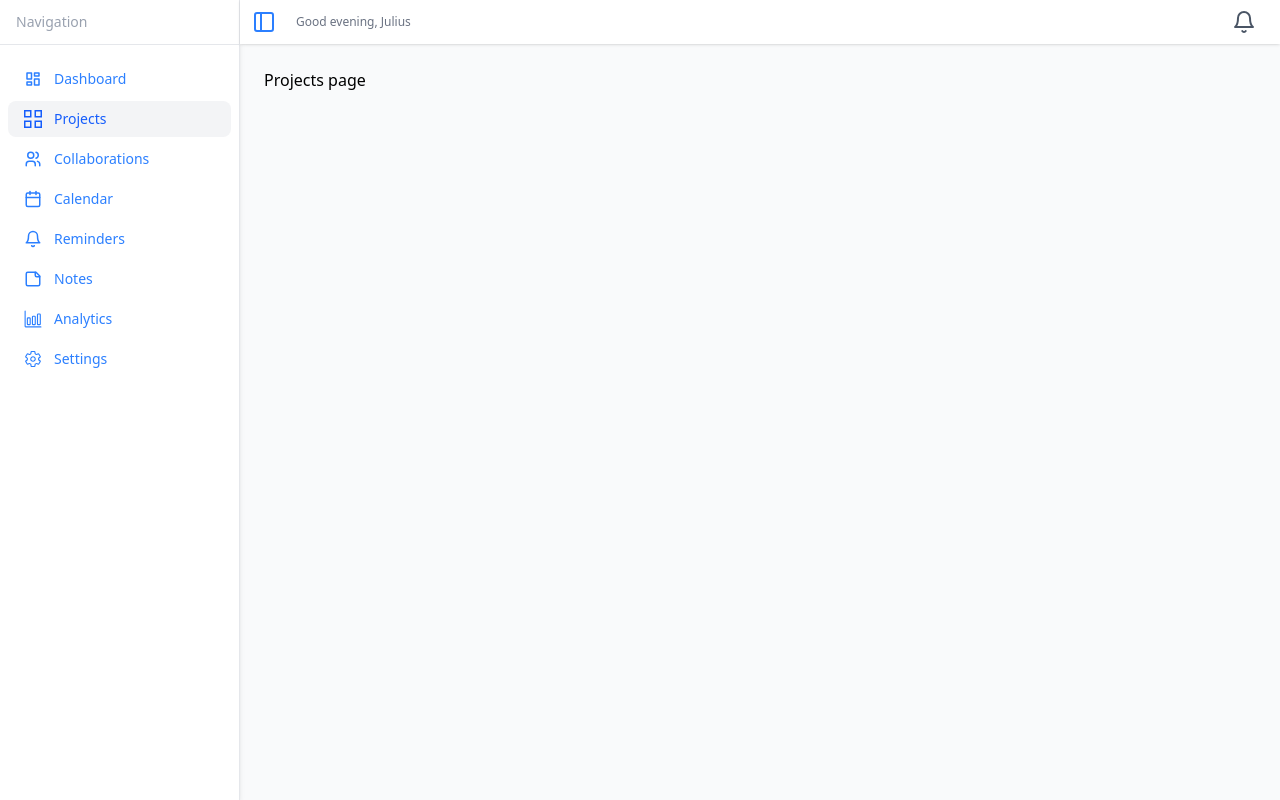
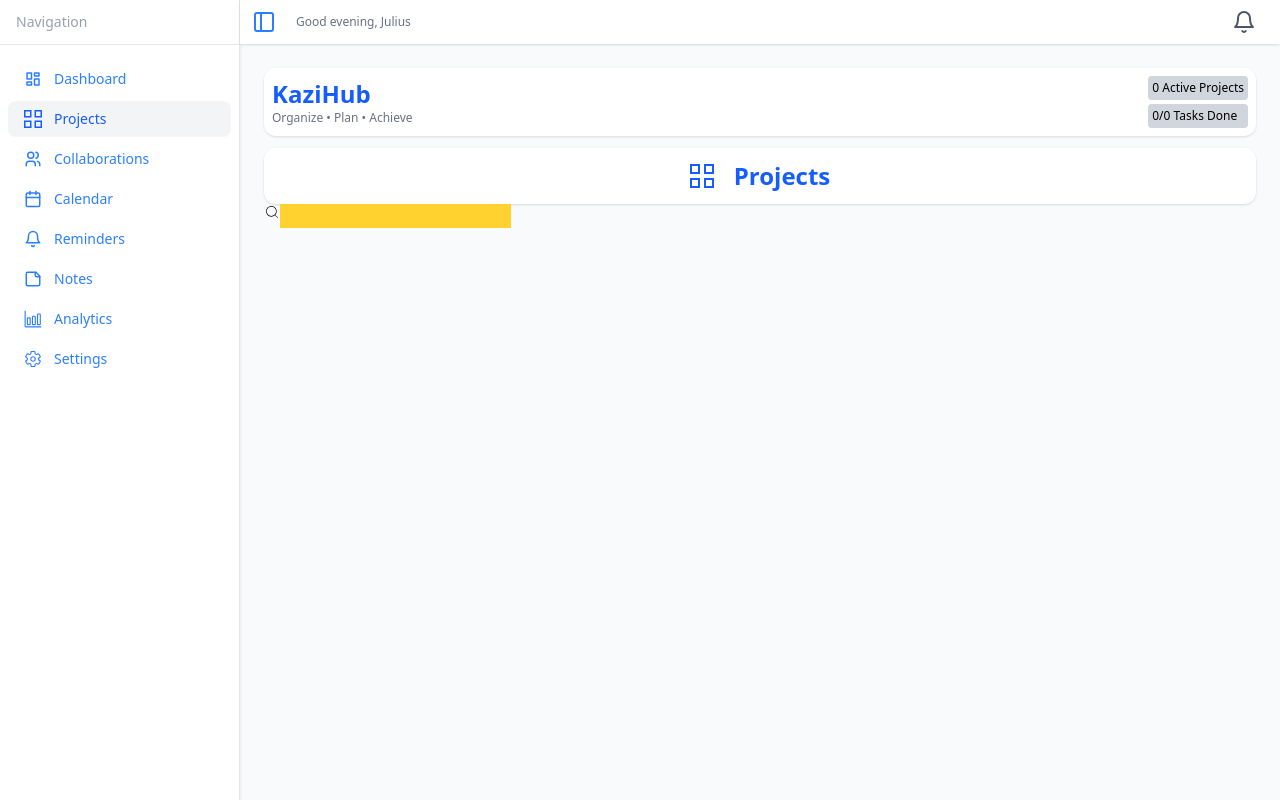
Before and after one commit to juliusmwas/KaziHub, a React (Vite) app: page /projects in a window 1280 px wide. Built offline with nearby package versions, Linux system fonts and the light colour scheme.

Commit message:
Updated a projects page

```diff
--- a/src/Components/Pages/Dashboard.jsx
+++ b/src/Components/Pages/Dashboard.jsx
@@ -1,5 +1,5 @@
 import { FiUsers, FiBarChart2, FiClock, FiTrendingUp } from "react-icons/fi";
-import { GoProjectRoadmap } from "react-icons/go";
+import { GrProjects } from "react-icons/gr";
 import { IoMdCheckmarkCircleOutline } from "react-icons/io";
 import { LuClock4 } from "react-icons/lu";
 import { FiCalendar, FiBell } from "react-icons/fi";
@@ -19,7 +19,7 @@ export default function Dashboard() {
       {/* Stats Cards */}
       <div className="grid grid-cols-1 sm:grid-cols-2 lg:grid-cols-4 gap-5">
         {[
-          { title: "Active Projects", value: "0", text: "completed this month",icon: <GoProjectRoadmap /> },
+          { title: "Active Projects", value: "0", text: "completed this month",icon: <GrProjects /> },
           { title: "Task Completed", value: "0",  text: "in the last 7 days", icon: <IoMdCheckmarkCircleOutline /> },
           { title: "Pending Tasks", value: "0", text: "overdue", icon: <LuClock4 /> },
           { title: "Overall Progress", value: "0%", text: "in the last 7 days", icon: <FiTrendingUp /> },
@@ -97,7 +97,7 @@ export default function Dashboard() {
           </div>
 
           <div className="py-8  grid justify-items-center">
-            <GoProjectRoadmap className="text-3xl"/>
+            <GrProjects  className="text-3xl text-gray-500"/>
             <p className="text-xs p-2 font-normal text-gray-500">No active Projects</p>
             <button className="bg-blue-600 text-white flex gap-4 px-4 items-center font-medium text-sm rounded-lg p-2 cursor-pointer hover:bg-blue-500"><span>+</span> Create New Project</button>
           </div>
--- a/src/Components/Pages/Projects.jsx
+++ b/src/Components/Pages/Projects.jsx
@@ -1,8 +1,32 @@
+
+import { GrProjects } from "react-icons/gr";
+import { CiSearch } from "react-icons/ci";
 
 export default function Projects () {
     return(
         <div>
-            <h1>Projects page</h1>
+            <nav className=" bg-white items-center p-2 shadow-sm rounded-xl flex justify-between">
+                <div>
+                    <h1 className="text-lg text-blue-600 font-bold lg:text-2xl">KaziHub</h1>
+                    <p className="text-xs font-normal text-gray-500">Organize • Plan • Achieve</p>
+                </div>
+
+                <div className="flex gap-1 flex-col">
+                    <p className="text-xs  text-black font-medium p-0.5 lg:p-1 bg-gray-300 rounded-sm">0 Active Projects</p>
+                    <p className="text-xs  text-black font-medium p-0.5 lg:p-1 bg-gray-300 rounded-sm">0/0 Tasks Done</p>
+                </div>
+            </nav>
+
+            <div className="bg-white mt-3 p-2 lg:p-3 shadow-sm rounded-xl">
+                <h1 className="flex items-center gap-5 justify-center text-lg text-blue-600 font-bold lg:text-2xl"><span><GrProjects /></span>Projects</h1>
+            </div>
+
+            <div>
+                <div className="flex">
+                    <CiSearch />
+                    <input type="text" className="bg-amber-300 " />
+                </div>
+            </div>
         </div>
     );
 }
```
